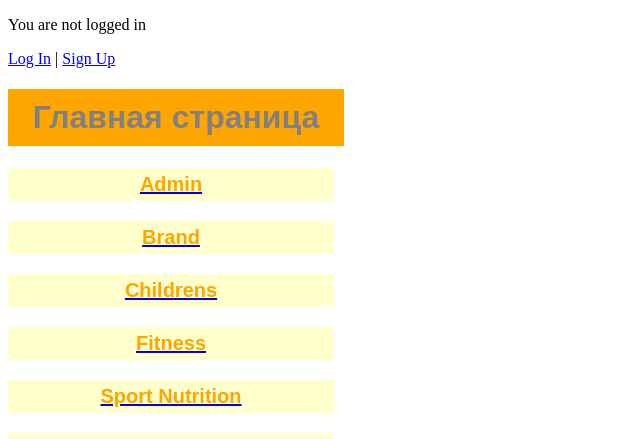
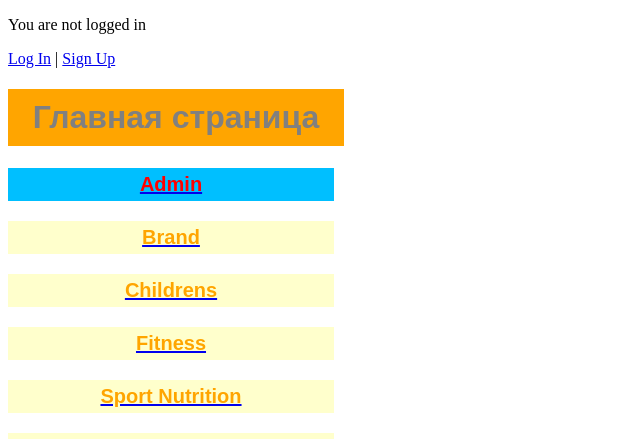
Before and after one commit to miwkay/SportShop, a Django app: page / in a window 1280 px wide. Shown: the top 439 px of the page, without its empty margins (0-640 px from the left). Run offline with Django 4.2, Linux system fonts and the light colour scheme.

Commit message:
created code

```diff
--- a/app/shop/templates/shop/Main.html
+++ b/app/shop/templates/shop/Main.html
@@ -33,10 +33,19 @@
     padding: 5px;
     font-family: Arial;
    }
+   h2 {
+    color: red;
+    font-size: 20px;
+    background-color: #00bfff;
+    width: 25%;
+    text-align: center;
+    padding: 5px;
+    font-family: Arial;
+   }
   </style>
 <body>
     <h1>Главная страница</h1>
-    <a href="http://127.0.0.1:8000/admin"><h3>Admin</h3></a>
+    <a href="http://127.0.0.1:8000/admin"><h2>Admin</h2></a>
     <a href="http://127.0.0.1:8000/brand"><h3>Brand</h3></a>
     <a href="http://127.0.0.1:8000/childrens"><h3>Childrens</h3></a>
     <a href="http://127.0.0.1:8000/fitness"><h3>Fitness</h3></a>
--- a/app/users/models.py
+++ b/app/users/models.py
@@ -19,3 +19,6 @@ class CustomUser(AbstractBaseUser, PermissionsMixin):
 
     def __str__(self):
         return self.email
+
+    class Meta:
+        swappable = 'AUTH_USER_MODEL'
```
